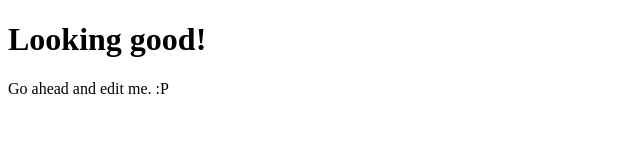
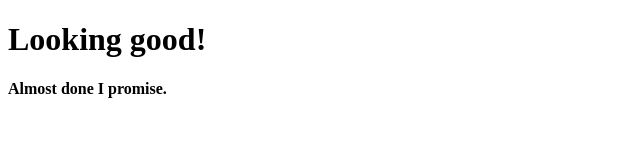
Before and after one commit to jdmar3-comp426/a00-ScottaBlast, a website: page index.html in a window 1280 px wide. Shown: the full height of the page, 0-640 px from the left. Drawn offline with Linux system fonts and the light colour scheme.

Commit message:
edited index.html

```diff
--- a/index.html
+++ b/index.html
@@ -8,7 +8,7 @@
     <body>
         <div>
             <h1>Looking good!</h1>
-            <p>Go ahead and edit me. :P</p>
+            <p><strong>Almost done I promise.</strong></p>
         </div>
     </body>
 </html>
```
